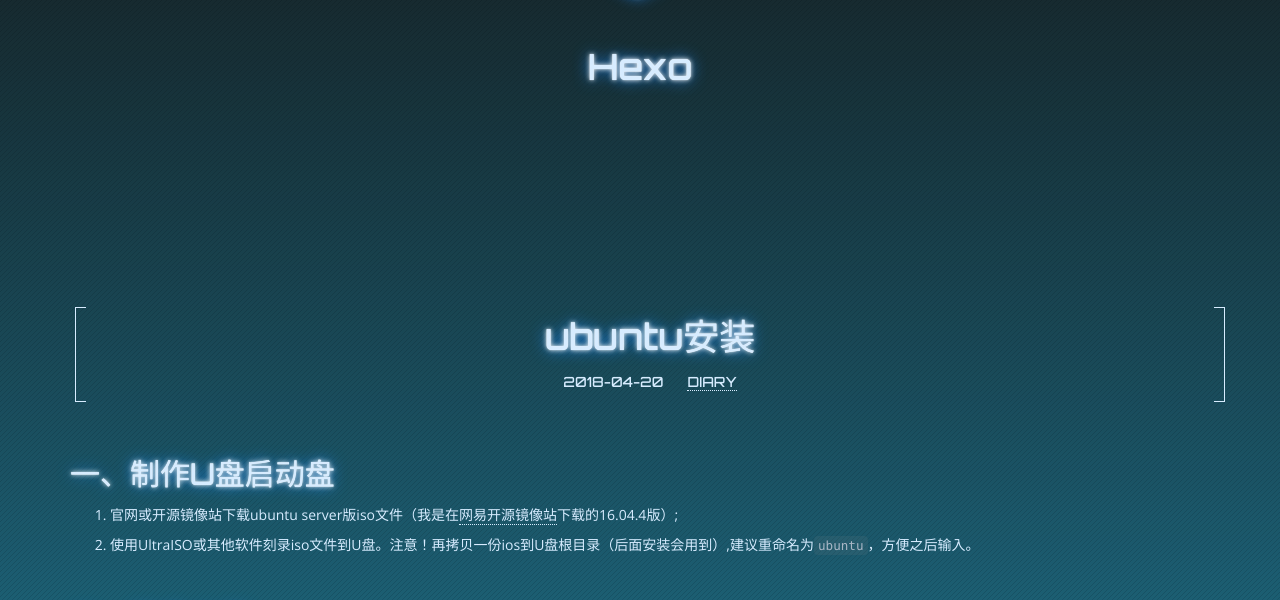
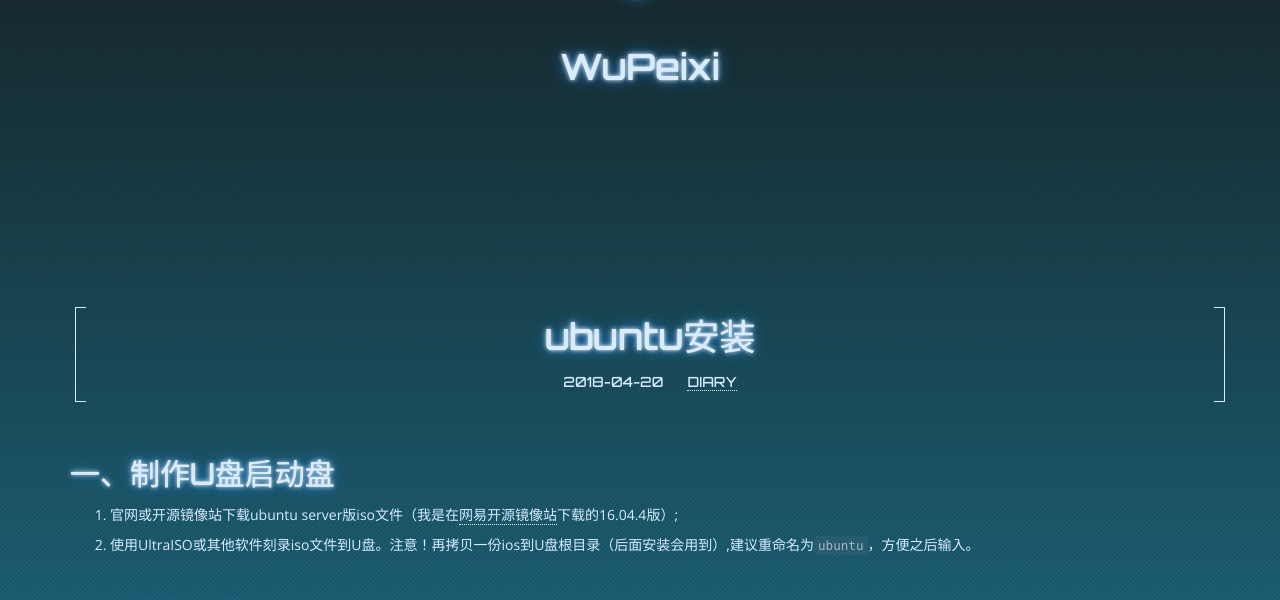
Before and after one commit to wupeixi/wupeixi.github.io, a plain HTML site: page index.html in a window 1280 px wide. Shown: the part 163-763 px from the top of the page. Drawn offline with nearby package versions, Linux system fonts and the light colour scheme.

Commit message:
Site updated: 2018-04-22 09:13:00

```diff
--- a/index.html
+++ b/index.html
@@ -18,14 +18,14 @@
 
     <!--Open Graph Title-->
 
-        <meta property="og:title" content="Hexo"/>
+        <meta property="og:title" content="WuPeixi"/>
 
 
     <!--Open Graph Description-->
 
 
     <!--Open Graph Site Name-->
-    <meta property="og:site_name" content="Hexo"/>
+    <meta property="og:site_name" content="WuPeixi"/>
 
     <!--Type page-->
 
@@ -40,7 +40,7 @@
 
     <!-- Title -->
 
-    <title>Hexo</title>
+    <title>WuPeixi</title>
 
     <!-- Bootstrap Core CSS -->
     <link rel="stylesheet" href="//maxcdn.bootstrapcdn.com/bootstrap/4.0.0-alpha.2/css/bootstrap.min.css" integrity="sha384-y3tfxAZXuh4HwSYylfB+J125MxIs6mR5FOHamPBG064zB+AFeWH94NdvaCBm8qnd" crossorigin="anonymous">
@@ -135,7 +135,7 @@
     <div class="logo">
         <a href="/"><i class="logo-icon fa fa-cube" aria-hidden="true"></i></a>
 
-            <h1 id="main-title" class="title">Hexo</h1>
+            <h1 id="main-title" class="title">WuPeixi</h1>
 
     </div>
 </header>
```
Also changed, not shown: archives/2018/04/index.html (+3 -3 lines), archives/2018/index.html (+3 -3 lines), archives/index.html (+3 -3 lines), categories/Diary/index.html (+3 -3 lines), hello-world.html (+2 -2 lines), tags/hexo/index.html (+3 -3 lines), tags/ubuntu/index.html (+3 -3 lines), title/index.html (+2 -2 lines).
